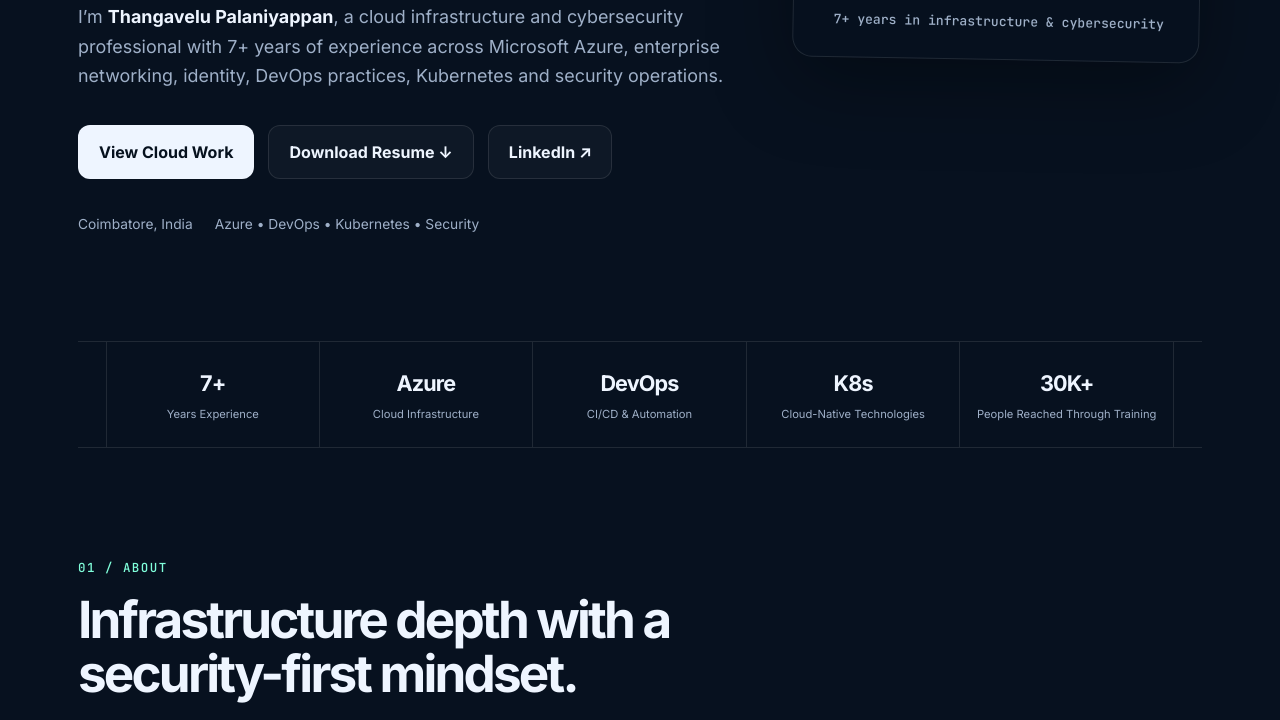
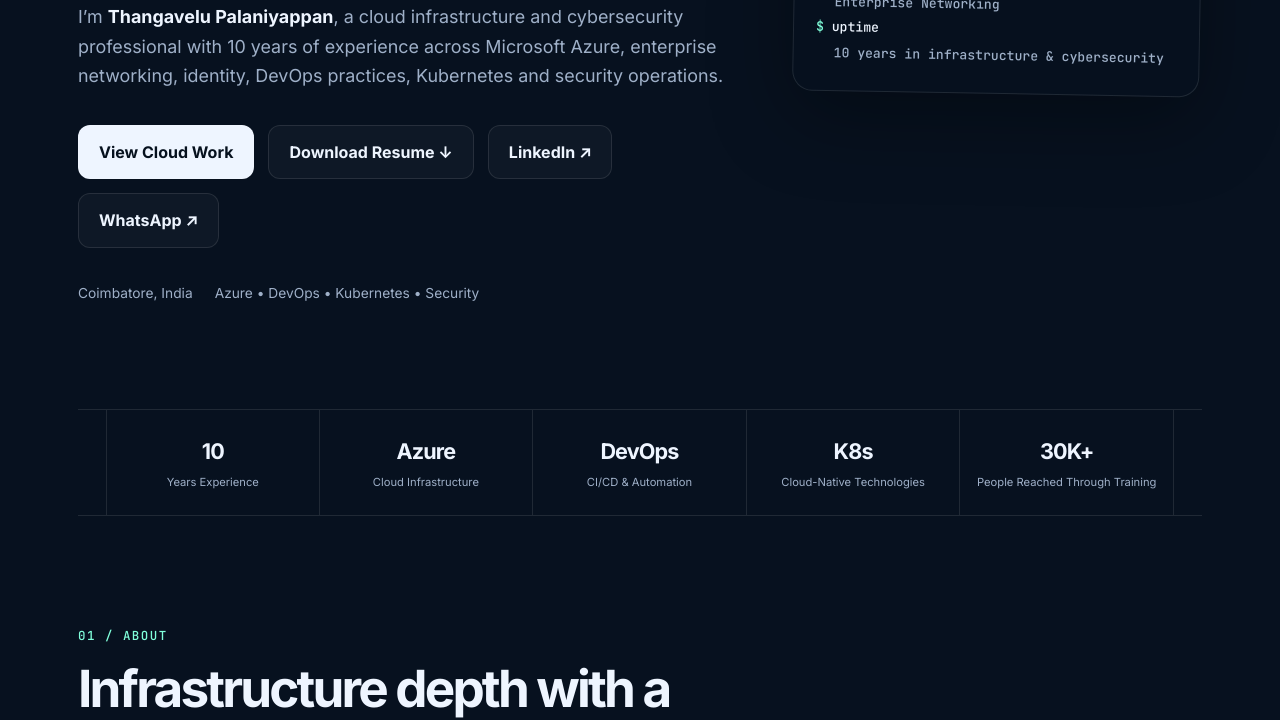
Before and after one commit to ThangaveluPalaniyppan/thangaveluprofile, a plain HTML site: page index.html in a window 1280 px wide. Shown: the part 655-1375 px from the top of the page. Drawn offline with Linux system fonts and the light colour scheme.

Commit message:
Add files via upload
index and resume updated

```diff
--- a/index.html
+++ b/index.html
@@ -39,13 +39,14 @@
         <h1>Building secure, scalable and <span>cloud-native infrastructure.</span></h1>
         <p class="hero-text">
           I’m <strong>Thangavelu Palaniyappan</strong>, a cloud infrastructure and cybersecurity professional
-          with 7+ years of experience across Microsoft Azure, enterprise networking, identity,
+          with 10 years of experience across Microsoft Azure, enterprise networking, identity,
           DevOps practices, Kubernetes and security operations.
         </p>
         <div class="hero-actions">
           <a class="btn primary" href="#projects">View Cloud Work</a>
           <a class="btn secondary" href="resume.pdf">Download Resume ↓</a>
           <a class="btn secondary" href="https://www.linkedin.com/in/thangavelu-palaniyappan-324906b5/" target="_blank" rel="noreferrer">LinkedIn ↗</a>
+          <a class="btn secondary" href="https://wa.me/918015697842" target="_blank" rel="noreferrer">WhatsApp ↗</a>
         </div>
         <div class="hero-meta">
           <span>Coimbatore, India</span>
@@ -68,13 +69,13 @@
           <p class="output">Entra ID & Microsoft 365</p>
           <p class="output">Enterprise Networking</p>
           <p><span class="prompt">$</span> uptime</p>
-          <p class="output">7+ years in infrastructure & cybersecurity</p>
+          <p class="output">10 years in infrastructure & cybersecurity</p>
         </div>
       </div>
     </section>
 
     <section class="impact-strip">
-      <div><strong>7+</strong><span>Years Experience</span></div>
+      <div><strong>10</strong><span>Years Experience</span></div>
       <div><strong>Azure</strong><span>Cloud Infrastructure</span></div>
       <div><strong>DevOps</strong><span>CI/CD & Automation</span></div>
       <div><strong>K8s</strong><span>Cloud-Native Technologies</span></div>
@@ -365,9 +366,11 @@
       <p class="eyebrow">LET'S CONNECT</p>
       <h2>Building reliable cloud infrastructure starts with a good conversation.</h2>
       <p>For Senior Cloud Engineer, Cloud Infrastructure, Azure and DevOps opportunities.</p>
+      <p><strong>Email:</strong> <a href="mailto:thangaveluofficials@gmail.com">thangaveluofficials@gmail.com</a> &nbsp; · &nbsp; <strong>WhatsApp:</strong> <a href="https://wa.me/918015697842" target="_blank" rel="noreferrer">+91 80156 97842</a></p>
       <div class="contact-actions">
-        <a class="btn primary" href="mailto:Thangaveluofficials@gmail.com">Email Me</a>
+        <a class="btn primary" href="mailto:thangaveluofficials@gmail.com">Email Me</a>
         <a class="btn secondary" href="https://www.linkedin.com/in/thangavelu-palaniyappan-324906b5/" target="_blank" rel="noreferrer">LinkedIn ↗</a>
+        <a class="btn secondary" href="https://wa.me/918015697842" target="_blank" rel="noreferrer">WhatsApp ↗</a>
       </div>
     </section>
   </main>
```
Also changed, not shown: 1 other file.
